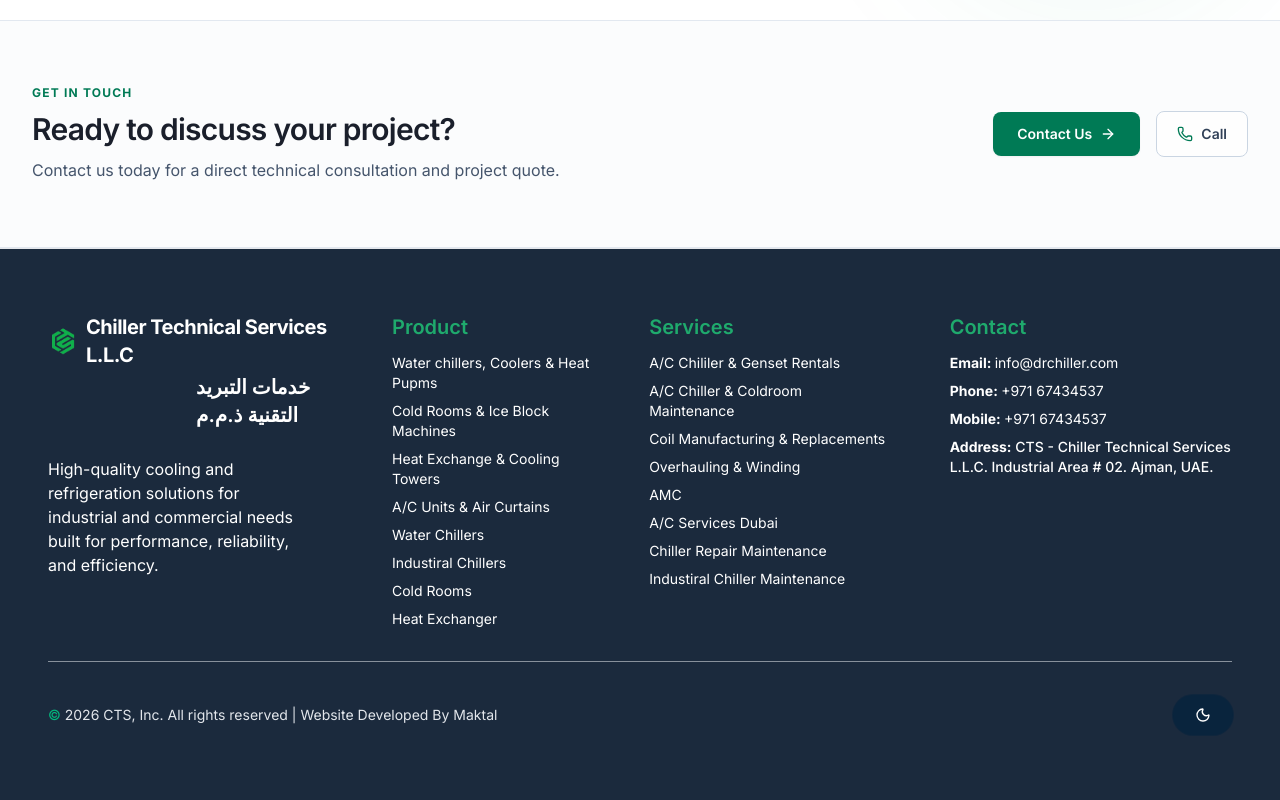
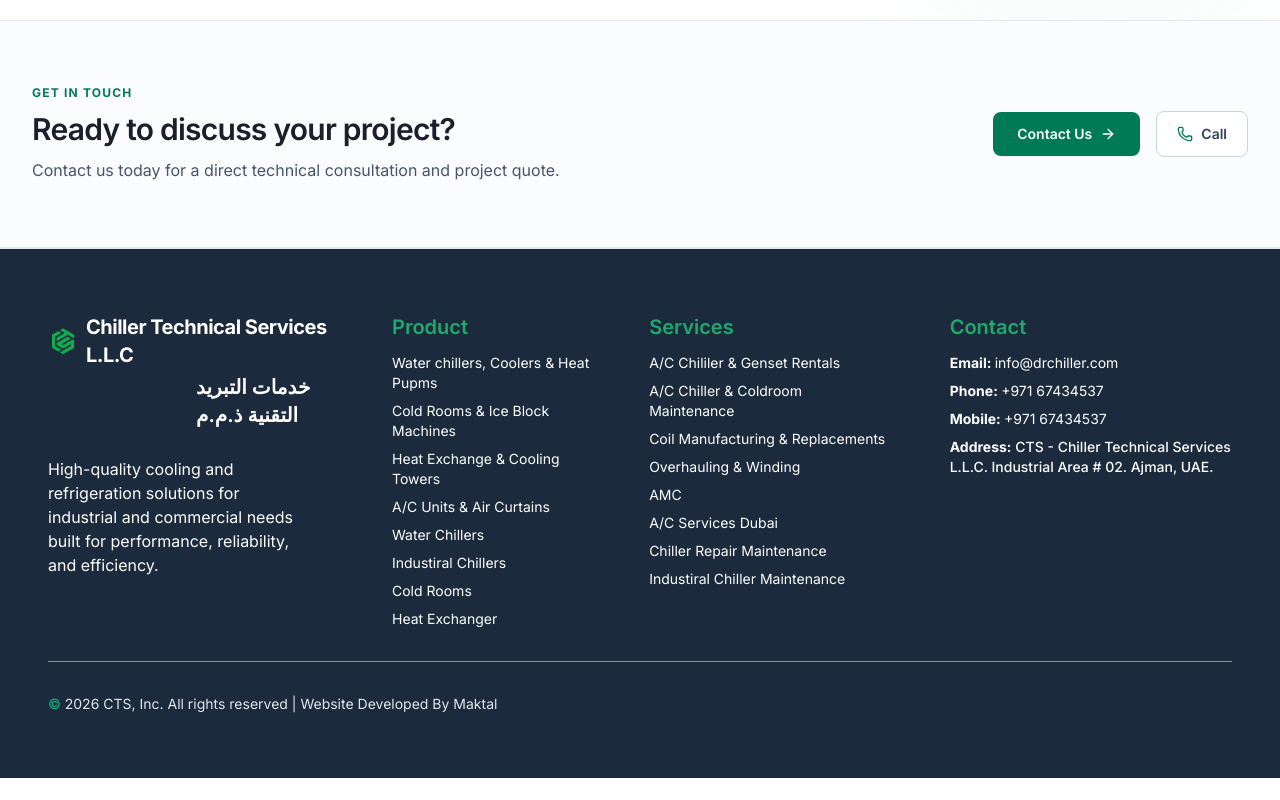
Before and after one commit to abints47/CTS-drchillar-project, a Next.js app: page / in a window 1280 px wide. Shown: the part 5793-6593 px from the top of the page. After the commit the page ends 6571 px from the top, so only its background shows below. Built offline with nearby package versions, Linux system fonts and the light colour scheme.

Commit message:
ThemeToggle Button Disabled

```diff
--- a/components/Footer.tsx
+++ b/components/Footer.tsx
@@ -190,9 +190,9 @@
           </Link> </span></p>
 
           {/* Theme Toggle shifted slightly toward the left side using negative margin/spacing adjustment */}
-          <div className="flex items-center bg-[#09243d] dark:bg-zinc-900 px-3 py-0.5 rounded-3xl border border-[#1B2A3D]/40 dark:border-zinc-800 sm:-mr-12 lg:-mr-0.5">
+          {/*  <div className="flex items-center bg-[#09243d] dark:bg-zinc-900 px-3 py-0.5 rounded-3xl border border-[#1B2A3D]/40 dark:border-zinc-800 sm:-mr-12 lg:-mr-0.5">
             <ThemeToggle />
-          </div>
+          </div> */}
         </div>
       </div>
     </footer>
```
